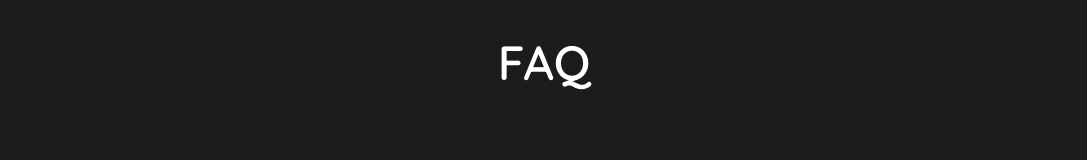
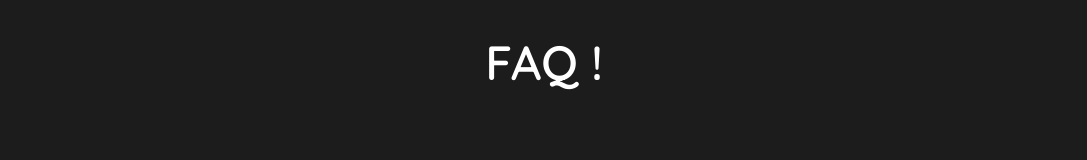
Before and after one commit to jonycmtt/According-01, a plain HTML site: page index.html in a window 1280 px wide. Shown: the top 160 px of the page, without its empty margins (96-1183 px from the left). Drawn offline with Linux system fonts and the light colour scheme.

Commit message:
Update index.html
try to

```diff
--- a/index.html
+++ b/index.html
@@ -13,7 +13,7 @@
   </head>
   <body>
     <section>
-      <h2>FAQ</h2>
+      <h2>FAQ !</h2>
       <div class="faq">
         <div class="question">
           <h3>what is Javascript ?</h3>
```
